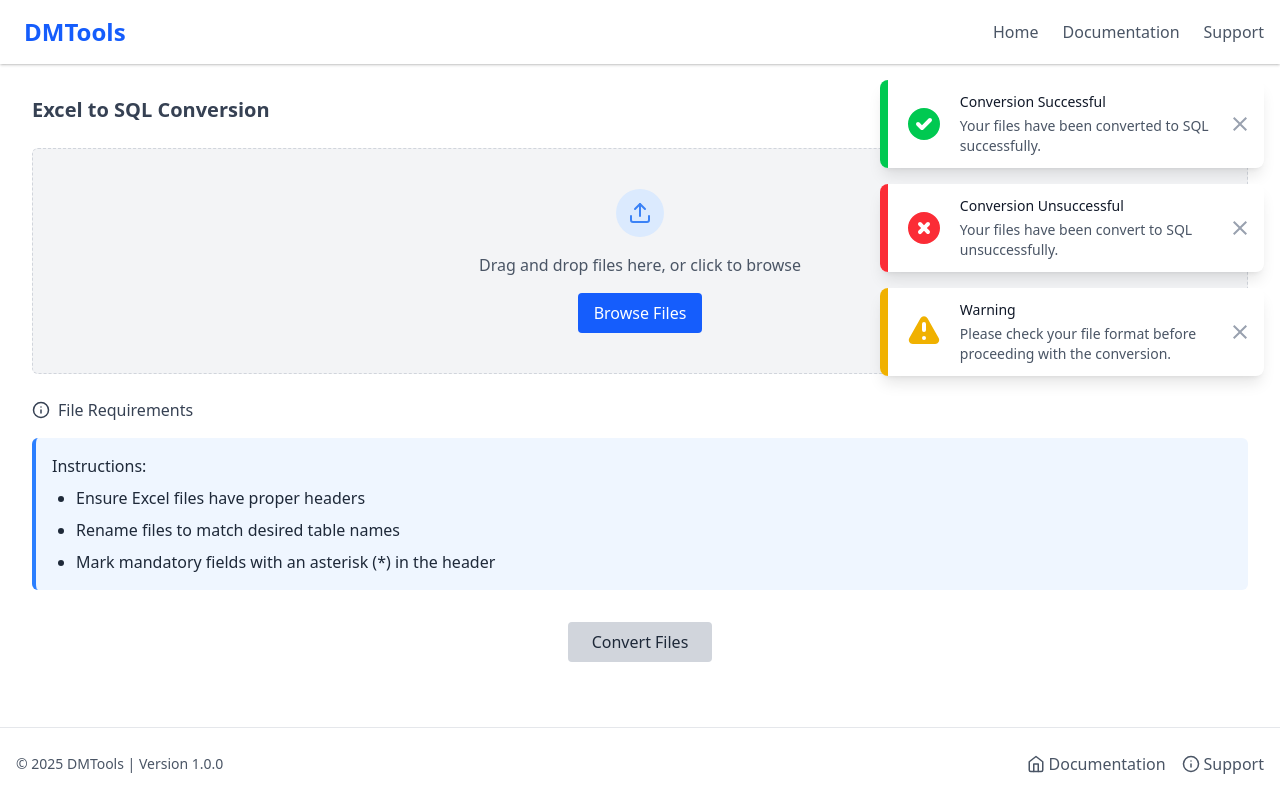
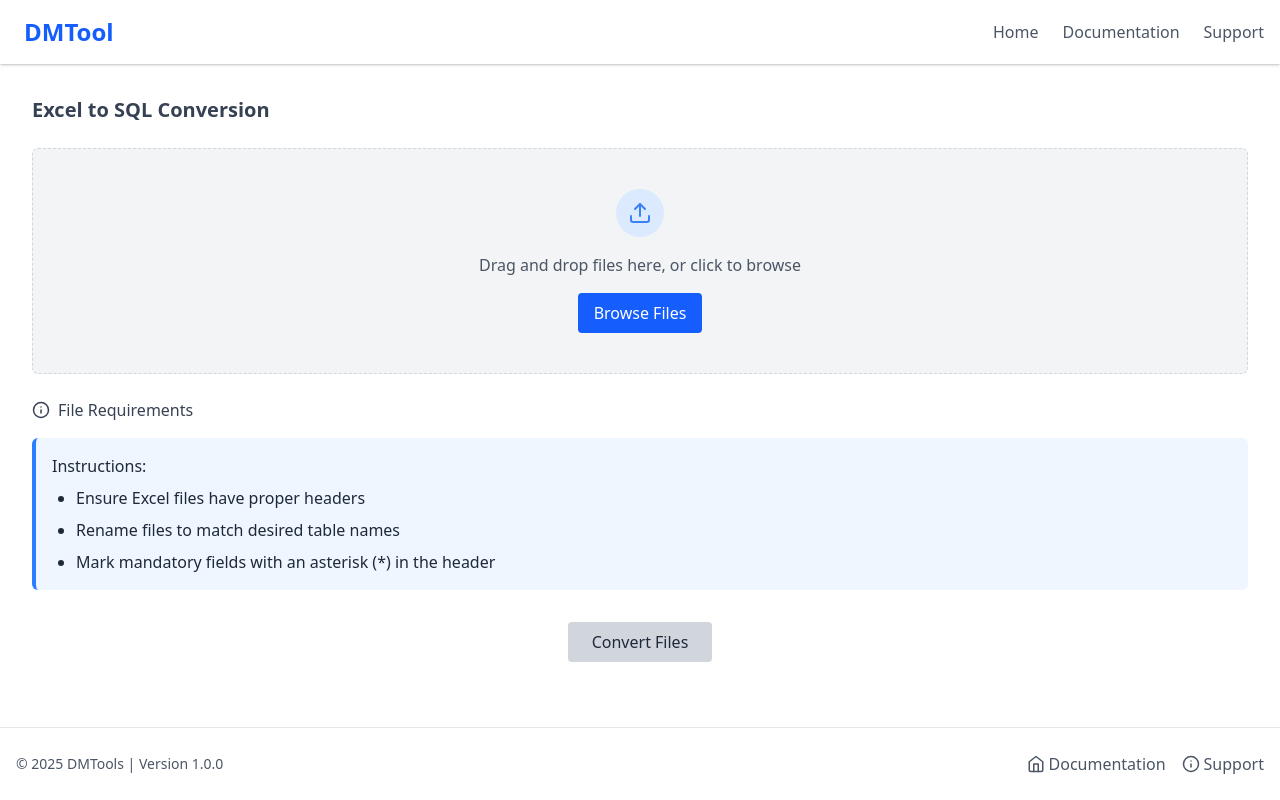
Before and after one commit to hansajasandeepabadalge/Data-Migration-Tool, an Angular app: page / in a window 1280 px wide. Built offline with nearby package versions, Linux system fonts and the light colour scheme.

Commit message:
Add dynamic file upload and display functionality
Implemented dynamic file handling, including upload, display, and removal functionalities. Enhanced user experience with "Add more files" and "Remove all files" actions. Updated styles and interaction logic for improved usability.

```diff
--- a/src/app/components/header/header.component.html
+++ b/src/app/components/header/header.component.html
@@ -2,7 +2,7 @@
   <div class="container mx-auto px-4 flex justify-between items-center">
     <div class="flex items-center">
       <a href="#" class="flex items-center">
-        <span class="ml-2 text-2xl font-bold text-blue-600">DMTools</span>
+        <span class="ml-2 text-2xl font-bold text-blue-600">DMTool</span>
       </a>
     </div>
     <nav>
--- a/src/app/components/main/main.component.html
+++ b/src/app/components/main/main.component.html
@@ -2,7 +2,8 @@
   <h1 class="text-xl font-bold mb-6 text-gray-700">Excel to SQL Conversion</h1>
 
   <!-- File Upload Section -->
-  <div class="bg-gray-100 border border-dashed border-gray-300 rounded-md p-10 flex flex-col items-center justify-center mb-6">
+  <div class="bg-gray-100 border border-dashed border-gray-300 rounded-md p-10 flex flex-col items-center justify-center mb-6" *ngIf="uploadedFiles.length === 0">
+    <div class="flex flex-col items-center">
       <div class="bg-blue-100 rounded-full p-3 mb-4">
         <svg xmlns="http://www.w3.org/2000/svg" width="24" height="24" viewBox="0 0 24 24" fill="none" stroke="#3B82F6" stroke-width="2" stroke-linecap="round" stroke-linejoin="round">
           <path d="M21 15v4a2 2 0 0 1-2 2H5a2 2 0 0 1-2-2v-4"></path>
@@ -11,47 +12,67 @@
         </svg>
       </div>
       <p class="text-gray-600 mb-4">Drag and drop files here, or click to browse</p>
-    <button class="bg-blue-600 hover:bg-blue-700 text-white py-2 px-4 rounded">
+      <input
+        type="file"
+        id="fileInput"
+        accept=".xlsx,.xls"
+        class="hidden"
+        multiple
+        (change)="handleFileUpload($event)">
+      <button
+        class="bg-blue-600 hover:bg-blue-700 text-white py-2 px-4 rounded"
+        onclick="document.getElementById('fileInput').click()">
         Browse Files
       </button>
     </div>
+  </div>
 
-<!--  <div class="bg-gray-100 border border-dashed border-gray-300 rounded-md p-4 mb-6">-->
-<!--      <div class="grid grid-cols-4 gap-4">-->
-<!--        &lt;!&ndash; File 1 &ndash;&gt;-->
-<!--        <div class="flex items-center justify-between py-2 px-4 bg-white rounded-md">-->
-<!--          <div class="flex items-center">-->
-<!--            <svg class="w-5 h-5 text-blue-500 mr-3" xmlns="http://www.w3.org/2000/svg" viewBox="0 0 24 24" fill="none" stroke="currentColor" stroke-width="2" stroke-linecap="round" stroke-linejoin="round">-->
-<!--              <path d="M14 2H6a2 2 0 0 0-2 2v16a2 2 0 0 0 2 2h12a2 2 0 0 0 2-2V8z"></path>-->
-<!--              <polyline points="14 2 14 8 20 8"></polyline>-->
-<!--            </svg>-->
-<!--            <div>-->
-<!--              <p class="text-sm font-medium text-gray-800">file1.csv</p>-->
-<!--              <p class="text-xs text-gray-500">2.5 KB</p>-->
-<!--            </div>-->
-<!--          </div>-->
-<!--          <button class="text-gray-400 hover:text-gray-600">-->
-<!--            <svg class="w-5 h-5" xmlns="http://www.w3.org/2000/svg" viewBox="0 0 24 24" fill="none" stroke="currentColor" stroke-width="2" stroke-linecap="round" stroke-linejoin="round">-->
-<!--              <line x1="18" y1="6" x2="6" y2="18"></line>-->
-<!--              <line x1="6" y1="6" x2="18" y2="18"></line>-->
-<!--            </svg>-->
-<!--          </button>-->
-<!--        </div>-->
-<!--      </div>-->
+  <!-- Files Display Section -->
+  <div class="bg-gray-100 border border-dashed border-gray-300 rounded-md p-4 mb-6" *ngIf="uploadedFiles.length > 0">
+    <div class="grid grid-cols-4 gap-4">
+      <div *ngFor="let file of uploadedFiles"
+           class="flex items-center justify-between py-2 px-4 bg-white rounded-md">
+        <div class="flex items-center">
+          <svg class="w-5 h-5 text-blue-500 mr-3" xmlns="http://www.w3.org/2000/svg" viewBox="0 0 24 24" fill="none" stroke="currentColor" stroke-width="2" stroke-linecap="round" stroke-linejoin="round">
+            <path d="M14 2H6a2 2 0 0 0-2 2v16a2 2 0 0 0 2 2h12a2 2 0 0 0 2-2V8z"></path>
+            <polyline points="14 2 14 8 20 8"></polyline>
+          </svg>
+          <div>
+            <p class="text-sm font-medium text-gray-800">{{ file.name }}</p>
+            <p class="text-xs text-gray-500">{{ file.size }}</p>
+          </div>
+        </div>
+        <button class="text-gray-400 hover:text-gray-600" (click)="removeFile(file.id)">
+          <svg class="w-5 h-5" xmlns="http://www.w3.org/2000/svg" viewBox="0 0 24 24" fill="none" stroke="currentColor" stroke-width="2" stroke-linecap="round" stroke-linejoin="round">
+            <line x1="18" y1="6" x2="6" y2="18"></line>
+            <line x1="6" y1="6" x2="18" y2="18"></line>
+          </svg>
+        </button>
+      </div>
+    </div>
 
-<!--    &lt;!&ndash; Add more files button &ndash;&gt;-->
-<!--    <div class="m-2 flex justify-end">-->
-<!--      <button class="flex items-center text-blue-500 hover:text-blue-700">-->
-<!--        <svg class="w-5 h-5 mr-2" xmlns="http://www.w3.org/2000/svg" viewBox="0 0 24 24" fill="none" stroke="currentColor" stroke-width="2" stroke-linecap="round" stroke-linejoin="round">-->
-<!--          <circle cx="12" cy="12" r="10"></circle>-->
-<!--          <line x1="12" y1="8" x2="12" y2="16"></line>-->
-<!--          <line x1="8" y1="12" x2="16" y2="12"></line>-->
-<!--        </svg>-->
-<!--        <span>Add more files</span>-->
-<!--      </button>-->
-<!--    </div>-->
-<!--  </div>-->
+    <!-- Add more files and Remove all buttons -->
+    <div class="mt-4 flex justify-end">
+      <input
+        type="file"
+        id="fileInput"
+        accept=".xlsx,.xls"
+        class="hidden"
+        multiple
+        (change)="handleFileUpload($event)">
+      <button class="flex items-center text-blue-500 hover:text-blue-700 mr-4" onclick="document.getElementById('fileInput').click()">
+        <svg class="w-5 h-5 mr-2" xmlns="http://www.w3.org/2000/svg" viewBox="0 0 24 24" fill="none" stroke="currentColor" stroke-width="2" stroke-linecap="round" stroke-linejoin="round">
+          <circle cx="12" cy="12" r="10"></circle>
+          <line x1="12" y1="8" x2="12" y2="16"></line>
+          <line x1="8" y1="12" x2="16" y2="12"></line>
+        </svg>
+        <span>Add more files</span>
+      </button>
 
+      <button (click)="removeAllFiles()" class="flex items-center bg-red-500 hover:bg-red-700 text-white px-4 py-2 rounded-full">Remove All</button>
+
+    </div>
+  </div>
 
   <!-- File Requirements Section -->
   <div class="mb-8">
@@ -74,79 +95,79 @@
     </div>
   </div>
 
-  <!-- Toast Container -->
-  <div class="fixed top-20 right-4 z-50 w-96 space-y-4">
-    <!-- Success Toast -->
-    <div class="flex overflow-hidden bg-white rounded-lg shadow-lg transition-all duration-300">
-      <div class="w-2 bg-green-500"></div>
-      <div class="px-4 py-3 w-full relative">
-        <div class="flex items-center"> <!-- Changed from items-start to items-center -->
-          <div class="flex-shrink-0">
-            <svg xmlns="http://www.w3.org/2000/svg" class="h-10 w-10 text-green-500" viewBox="0 0 20 20" fill="currentColor"> <!-- Changed from h-6 w-6 to h-8 w-8 -->
-              <path fill-rule="evenodd" d="M10 18a8 8 0 100-16 8 8 0 000 16zm3.707-9.293a1 1 0 00-1.414-1.414L9 10.586 7.707 9.293a1 1 0 00-1.414 1.414l2 2a1 1 0 001.414 0l4-4z" clip-rule="evenodd" />
-            </svg>
-          </div>
-          <div class="ml-4"> <!-- Changed from ml-3 to ml-4 for better spacing with larger icon -->
-            <p class="text-sm font-medium text-gray-900">Conversion Successful</p>
-            <p class="mt-1 text-sm text-gray-600">Your files have been converted to SQL successfully.</p>
-          </div>
-          <button class="absolute top-1/2 right-3 transform -translate-y-1/2 text-gray-400 hover:text-gray-600 transition-colors"> <!-- Changed positioning to center vertically -->
-            <svg xmlns="http://www.w3.org/2000/svg" class="h-6 w-6" viewBox="0 0 24 24" fill="currentColor"> <!-- Changed from h-5 w-5 to h-6 w-6 -->
-              <path d="M19 6.41L17.59 5 12 10.59 6.41 5 5 6.41 10.59 12 5 17.59 6.41 19 12 13.41 17.59 19 19 17.59 13.41 12z"/>
-            </svg>
-          </button>
-        </div>
-      </div>
-    </div>
+<!--  &lt;!&ndash; Toast Container &ndash;&gt;-->
+<!--  <div class="fixed top-20 right-4 z-50 w-96 space-y-4">-->
+<!--    &lt;!&ndash; Success Toast &ndash;&gt;-->
+<!--    <div class="flex overflow-hidden bg-white rounded-lg shadow-lg transition-all duration-300">-->
+<!--      <div class="w-2 bg-green-500"></div>-->
+<!--      <div class="px-4 py-3 w-full relative">-->
+<!--        <div class="flex items-center"> &lt;!&ndash; Changed from items-start to items-center &ndash;&gt;-->
+<!--          <div class="flex-shrink-0">-->
+<!--            <svg xmlns="http://www.w3.org/2000/svg" class="h-10 w-10 text-green-500" viewBox="0 0 20 20" fill="currentColor"> &lt;!&ndash; Changed from h-6 w-6 to h-8 w-8 &ndash;&gt;-->
+<!--              <path fill-rule="evenodd" d="M10 18a8 8 0 100-16 8 8 0 000 16zm3.707-9.293a1 1 0 00-1.414-1.414L9 10.586 7.707 9.293a1 1 0 00-1.414 1.414l2 2a1 1 0 001.414 0l4-4z" clip-rule="evenodd" />-->
+<!--            </svg>-->
+<!--          </div>-->
+<!--          <div class="ml-4"> &lt;!&ndash; Changed from ml-3 to ml-4 for better spacing with larger icon &ndash;&gt;-->
+<!--            <p class="text-sm font-medium text-gray-900">Conversion Successful</p>-->
+<!--            <p class="mt-1 text-sm text-gray-600">Your files have been converted to SQL successfully.</p>-->
+<!--          </div>-->
+<!--          <button class="absolute top-1/2 right-3 transform -translate-y-1/2 text-gray-400 hover:text-gray-600 transition-colors"> &lt;!&ndash; Changed positioning to center vertically &ndash;&gt;-->
+<!--            <svg xmlns="http://www.w3.org/2000/svg" class="h-6 w-6" viewBox="0 0 24 24" fill="currentColor"> &lt;!&ndash; Changed from h-5 w-5 to h-6 w-6 &ndash;&gt;-->
+<!--              <path d="M19 6.41L17.59 5 12 10.59 6.41 5 5 6.41 10.59 12 5 17.59 6.41 19 12 13.41 17.59 19 19 17.59 13.41 12z"/>-->
+<!--            </svg>-->
+<!--          </button>-->
+<!--        </div>-->
+<!--      </div>-->
+<!--    </div>-->
 
-    <!-- Error Toast -->
-    <div class="flex overflow-hidden bg-white rounded-lg shadow-lg transition-all duration-300">
-      <div class="w-2 bg-red-500"></div>
-      <div class="px-4 py-3 w-full relative">
-        <div class="flex items-center">
-          <div class="flex-shrink-0">
-            <svg xmlns="http://www.w3.org/2000/svg" class="h-10 w-10 text-red-500" viewBox="0 0 20 20" fill="currentColor">
-              <path fill-rule="evenodd" d="M10 18a8 8 0 100-16 8 8 0 000 16zM8.707 7.293a1 1 0 00-1.414 1.414L8.586 10l-1.293 1.293a1 1 0 101.414 1.414L10 11.414l1.293 1.293a1 1 0 001.414-1.414L11.414 10l1.293-1.293a1 1 0 00-1.414-1.414L10 8.586 8.707 7.293z" clip-rule="evenodd" />
-            </svg>
-          </div>
-          <div class="ml-4">
-            <p class="text-sm font-medium text-gray-900">Conversion Unsuccessful</p>
-            <p class="mt-1 text-sm text-gray-600">Your files have been convert to SQL unsuccessfully.</p>
-          </div>
-          <button class="absolute top-1/2 right-3 transform -translate-y-1/2 text-gray-400 hover:text-gray-600 transition-colors">
-            <svg xmlns="http://www.w3.org/2000/svg" class="h-6 w-6" viewBox="0 0 24 24" fill="currentColor">
-              <path d="M19 6.41L17.59 5 12 10.59 6.41 5 5 6.41 10.59 12 5 17.59 6.41 19 12 13.41 17.59 19 19 17.59 13.41 12z"/>
-            </svg>
-          </button>
-        </div>
-      </div>
-    </div>
+<!--    &lt;!&ndash; Error Toast &ndash;&gt;-->
+<!--    <div class="flex overflow-hidden bg-white rounded-lg shadow-lg transition-all duration-300">-->
+<!--      <div class="w-2 bg-red-500"></div>-->
+<!--      <div class="px-4 py-3 w-full relative">-->
+<!--        <div class="flex items-center">-->
+<!--          <div class="flex-shrink-0">-->
+<!--            <svg xmlns="http://www.w3.org/2000/svg" class="h-10 w-10 text-red-500" viewBox="0 0 20 20" fill="currentColor">-->
+<!--              <path fill-rule="evenodd" d="M10 18a8 8 0 100-16 8 8 0 000 16zM8.707 7.293a1 1 0 00-1.414 1.414L8.586 10l-1.293 1.293a1 1 0 101.414 1.414L10 11.414l1.293 1.293a1 1 0 001.414-1.414L11.414 10l1.293-1.293a1 1 0 00-1.414-1.414L10 8.586 8.707 7.293z" clip-rule="evenodd" />-->
+<!--            </svg>-->
+<!--          </div>-->
+<!--          <div class="ml-4">-->
+<!--            <p class="text-sm font-medium text-gray-900">Conversion Unsuccessful</p>-->
+<!--            <p class="mt-1 text-sm text-gray-600">Your files have been convert to SQL unsuccessfully.</p>-->
+<!--          </div>-->
+<!--          <button class="absolute top-1/2 right-3 transform -translate-y-1/2 text-gray-400 hover:text-gray-600 transition-colors">-->
+<!--            <svg xmlns="http://www.w3.org/2000/svg" class="h-6 w-6" viewBox="0 0 24 24" fill="currentColor">-->
+<!--              <path d="M19 6.41L17.59 5 12 10.59 6.41 5 5 6.41 10.59 12 5 17.59 6.41 19 12 13.41 17.59 19 19 17.59 13.41 12z"/>-->
+<!--            </svg>-->
+<!--          </button>-->
+<!--        </div>-->
+<!--      </div>-->
+<!--    </div>-->
 
-    <!-- Warning Toast -->
-    <div class="flex overflow-hidden bg-white rounded-lg shadow-lg transition-all duration-300">
-      <div class="w-2 bg-yellow-500"></div>
-      <div class="px-4 py-3 w-full relative">
-        <div class="flex items-center">
-          <div class="flex-shrink-0">
-            <svg xmlns="http://www.w3.org/2000/svg" class="h-10 w-10 text-yellow-500" viewBox="0 0 20 20" fill="currentColor">
-              <path fill-rule="evenodd" d="M8.257 3.099c.765-1.36 2.722-1.36 3.486 0l5.58 9.92c.75 1.334-.213 2.98-1.742 2.98H4.42c-1.53 0-2.493-1.646-1.743-2.98l5.58-9.92zM11 13a1 1 0 11-2 0 1 1 0 012 0zm-1-8a1 1 0 00-1 1v3a1 1 0 002 0V6a1 1 0 00-1-1z" clip-rule="evenodd" />
-            </svg>
-          </div>
-          <div class="ml-4">
-            <p class="text-sm font-medium text-gray-900">Warning</p>
-            <p class="mt-1 text-sm text-gray-600">Please check your file format before proceeding with the conversion.</p>
-          </div>
-          <button class="absolute top-1/2 right-3 transform -translate-y-1/2 text-gray-400 hover:text-gray-600 transition-colors">
-            <svg xmlns="http://www.w3.org/2000/svg" class="h-6 w-6" viewBox="0 0 24 24" fill="currentColor">
-              <path d="M19 6.41L17.59 5 12 10.59 6.41 5 5 6.41 10.59 12 5 17.59 6.41 19 12 13.41 17.59 19 19 17.59 13.41 12z"/>
-            </svg>
-          </button>
-        </div>
-      </div>
-    </div>
+<!--    &lt;!&ndash; Warning Toast &ndash;&gt;-->
+<!--    <div class="flex overflow-hidden bg-white rounded-lg shadow-lg transition-all duration-300">-->
+<!--      <div class="w-2 bg-yellow-500"></div>-->
+<!--      <div class="px-4 py-3 w-full relative">-->
+<!--        <div class="flex items-center">-->
+<!--          <div class="flex-shrink-0">-->
+<!--            <svg xmlns="http://www.w3.org/2000/svg" class="h-10 w-10 text-yellow-500" viewBox="0 0 20 20" fill="currentColor">-->
+<!--              <path fill-rule="evenodd" d="M8.257 3.099c.765-1.36 2.722-1.36 3.486 0l5.58 9.92c.75 1.334-.213 2.98-1.742 2.98H4.42c-1.53 0-2.493-1.646-1.743-2.98l5.58-9.92zM11 13a1 1 0 11-2 0 1 1 0 012 0zm-1-8a1 1 0 00-1 1v3a1 1 0 002 0V6a1 1 0 00-1-1z" clip-rule="evenodd" />-->
+<!--            </svg>-->
+<!--          </div>-->
+<!--          <div class="ml-4">-->
+<!--            <p class="text-sm font-medium text-gray-900">Warning</p>-->
+<!--            <p class="mt-1 text-sm text-gray-600">Please check your file format before proceeding with the conversion.</p>-->
+<!--          </div>-->
+<!--          <button class="absolute top-1/2 right-3 transform -translate-y-1/2 text-gray-400 hover:text-gray-600 transition-colors">-->
+<!--            <svg xmlns="http://www.w3.org/2000/svg" class="h-6 w-6" viewBox="0 0 24 24" fill="currentColor">-->
+<!--              <path d="M19 6.41L17.59 5 12 10.59 6.41 5 5 6.41 10.59 12 5 17.59 6.41 19 12 13.41 17.59 19 19 17.59 13.41 12z"/>-->
+<!--            </svg>-->
+<!--          </button>-->
+<!--        </div>-->
+<!--      </div>-->
+<!--    </div>-->
 
 
-  </div>
+<!--  </div>-->
   <!-- Convert Button -->
   <div class="flex justify-center">
     <button class="bg-gray-300 hover:bg-gray-400 text-gray-800 py-2 px-6 rounded">
--- a/src/app/components/main/main.component.ts
+++ b/src/app/components/main/main.component.ts
@@ -1,11 +1,61 @@
 import { Component } from '@angular/core';
+import {NgForOf, NgIf} from '@angular/common';
+
+interface UploadedFile {
+  id: number;
+  name: string;
+  size: string;
+}
+
+
 
 @Component({
   selector: 'app-main',
-  imports: [],
+  imports: [
+    NgForOf,
+    NgIf
+  ],
   templateUrl: './main.component.html',
   styleUrl: './main.component.css'
 })
+
 export class MainComponent {
 
+  uploadedFiles: UploadedFile[] = [];
+
+  handleFileUpload(event: Event) {
+    const input = event.target as HTMLInputElement;
+
+    if (input.files) {
+      const files = Array.from(input.files);
+
+      files.forEach(file => {
+        const sizeInKB = (file.size / 1024).toFixed(2);
+
+        const fileInfo: UploadedFile = {
+          id: Date.now() + Math.random(),
+          name: file.name,
+          size: `${sizeInKB} KB`
+        }
+
+        this.uploadedFiles.push(fileInfo);
+      })
+
+      console.log(this.uploadedFiles);
+    }
+  }
+
+  removeFile(id: number) {
+    this.uploadedFiles = this.uploadedFiles.filter(file => file.id !== id);
+    console.log(this.uploadedFiles);
+  }
+
+  removeAllFiles() {
+    this.uploadedFiles = [];
+  }
+
+  openFile() {
+
+  }
+
 }
```
Lines whose indentation alone changed are shown as unchanged.
